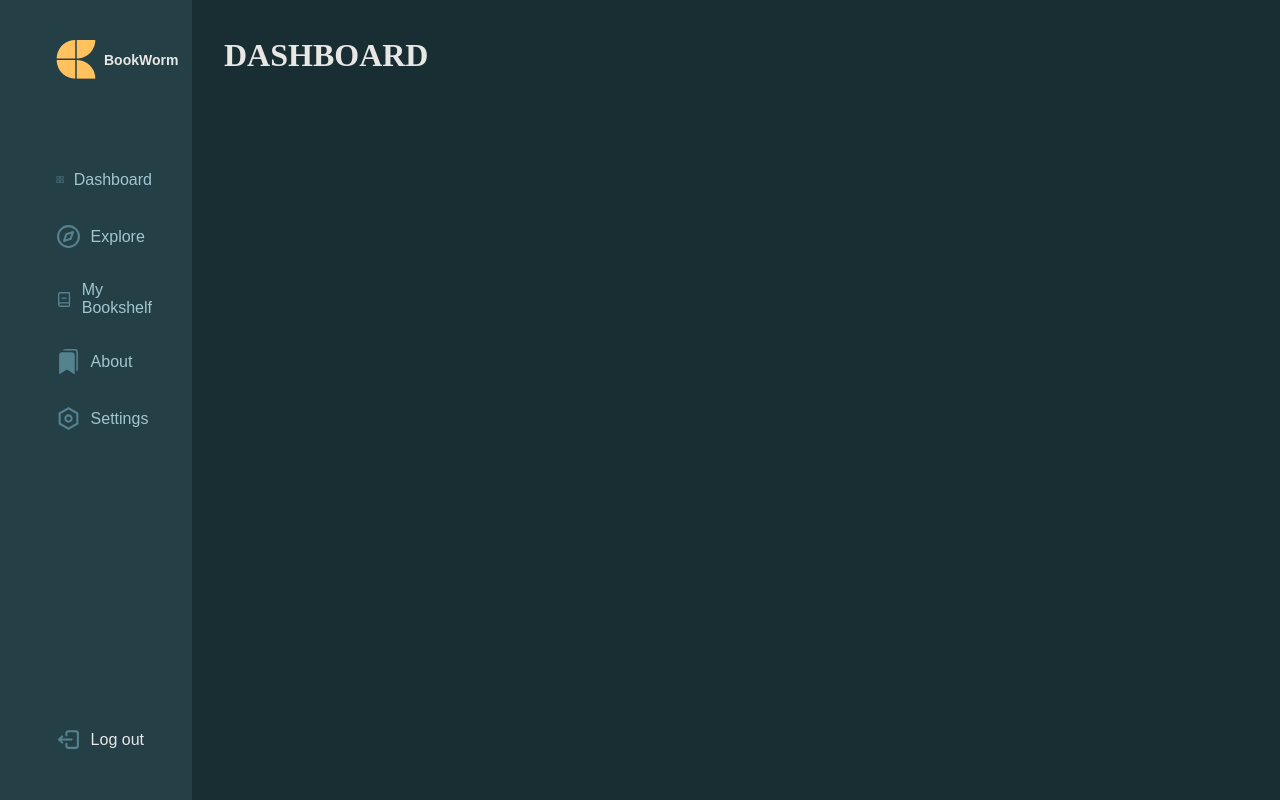
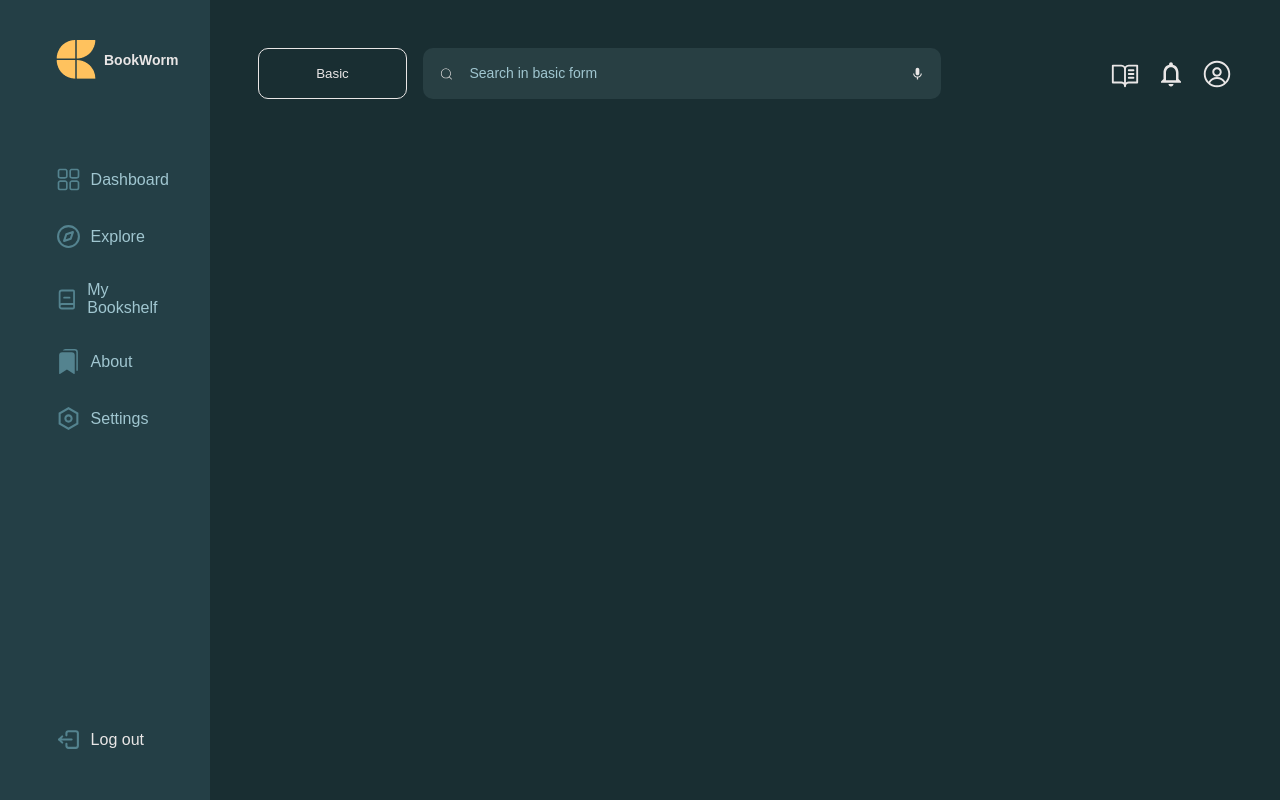
Before and after one commit to ekeneakubue/book, a React (Create React App) app: page / in a window 1280 px wide. Built offline with nearby package versions, Linux system fonts and the light colour scheme.

Commit message:
modified SideNavbar, TopNavbar and Integrate Dashboard

```diff
--- a/src/App.css
+++ b/src/App.css
@@ -15,7 +15,8 @@ body{
 }
 
 main{
-  padding: 1rem 2rem;
+  width: 100%;
+  padding: 2rem 2rem;
 }
 
 .bookworm-main{
--- a/src/components/sideNavbar/SideNavbar.css
+++ b/src/components/sideNavbar/SideNavbar.css
@@ -16,7 +16,7 @@ a{
 }
 .sideNavbar{
     background-color: var(--sideBarBackgroundColor);
-    width: 15%;
+    width: 18%;
     height: 100vh;
     padding: 2.5rem 2rem;
     font-family: "Poppins", sans-serif;
--- a/src/components/topNavbar/TopNavbar.css
+++ b/src/components/topNavbar/TopNavbar.css
@@ -1,6 +1,7 @@
 :root{
     --BackgroundColor: #192E32;
     --BooksStat: #192426;
+    --Search-box-bg: #283F43;
     --textColor: #e9e6e6;
     --sideNavsColor: #A0C6D0;
     --sideBarBackgroundColor: #243F46;
@@ -8,3 +9,65 @@
     --btn-hover-yellow: #FFC25E;
     --icon-hover-color: #8C5F16;
 }
+
+.top-navbar{
+    display: flex;
+    gap: 3rem;
+    justify-content: space-between;
+    padding: 1rem;
+}
+.top-navbar .left-bar{
+    /* background-color: red; */
+    display: flex;
+    gap: 1rem;
+    width: 80%;
+}
+.top-navbar .left-bar button{
+    width: 20%;
+    background-color: transparent;
+    border: 1px solid var(--textColor);
+    color: var(--textColor);
+    border-radius: 10px;
+}
+.top-navbar .left-bar form{
+    width: 70%;
+}
+.search-box{
+    background-color: var(--Search-box-bg);
+    width: 100%;
+    padding: 0.6rem 1rem;
+    display: flex;
+    align-items: center;
+    justify-content: space-between;
+    border-radius: 10px;
+}
+.search-box input{
+    background-color: transparent;
+    border: 0px solid;
+    height: 20px;
+    width: 160px;
+    width: 100%;
+    color: var(--textColor);
+    padding: 1rem;
+}
+.search-box.icon{
+    font-size: 30px;
+    cursor: pointer;
+}
+input:focus{
+    outline: none;
+}
+::placeholder{
+    font-size: 14px;
+    color: var(--sideNavsColor);
+}
+
+
+.top-navbar .right-bar{
+    display: flex;
+    align-items: center;
+    justify-content: end;
+    gap: 1rem;
+    font-size: 30px;
+    width: 20%;
+}
--- a/src/components/topNavbar/TopNavbar.jsx
+++ b/src/components/topNavbar/TopNavbar.jsx
@@ -1,8 +1,28 @@
 import React from 'react'
 import './TopNavbar.css'
+import { CiSearch } from "react-icons/ci";
+import { MdMic, MdOutlineNotifications } from "react-icons/md";
+import { PiBookOpenText } from "react-icons/pi";
+import { RxAvatar } from "react-icons/rx";
 
 export default function TopNavbar() {
   return (
-    <div>TopNavbar</div>
+    <div className="top-navbar">
+      <div className="left-bar">
+        <button>Basic </button>
+        <form>
+          <div className="search-box">
+            <CiSearch className='icon'/>
+            <input type="text" placeholder='Search in basic form'/>
+            <MdMic className='icon'/>
+          </div>
+        </form>
+      </div>
+      <div className="right-bar">
+        <PiBookOpenText />
+        <MdOutlineNotifications />
+        <RxAvatar />
+      </div>
+    </div>
   )
 }
--- a/src/pages/dashboard/Dashboard.jsx
+++ b/src/pages/dashboard/Dashboard.jsx
@@ -1,10 +1,11 @@
 import React from 'react'
-import './Dashboard.css'
+import TopNavbar from '../../components/topNavbar/TopNavbar'
 
 export default function Dashboard() {
   return (
     <main>
-        <h1>DASHBOARD</h1>
+      <TopNavbar/>
+
     </main>
   )
 }
```
